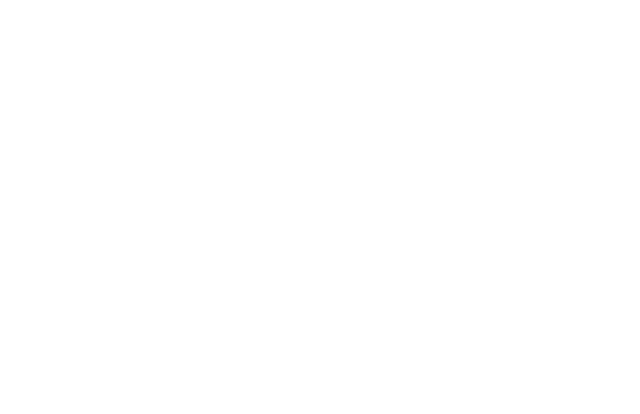
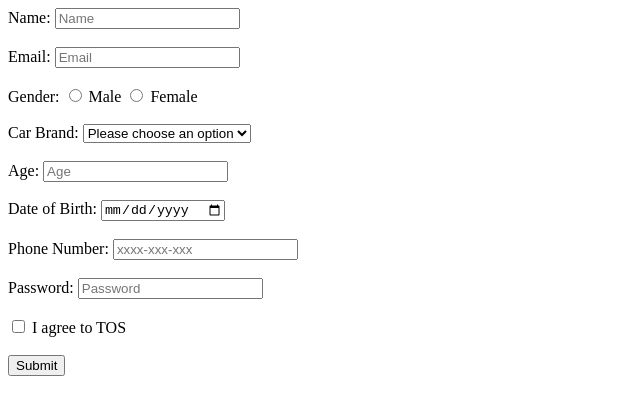
Before and after one commit to acciojob/signup-form-car-Saif1911-lab, a website: page main.html in a window 1280 px wide. Shown: the whole page, without its empty margins (0-640 px from the left). Drawn offline with Linux system fonts and the light colour scheme.

Commit message:
created a submission

```diff
--- a/main.html
+++ b/main.html
@@ -8,6 +8,71 @@
 
 <body>
 	<!-- the entire body must be written by student -->
+	<form action="#" method="POST">
+
+  <label for="name">
+    Name:
+    <input type="text" name="name" id="name" placeholder="Name" required>
+  </label>
+  <br><br>
+
+  <label for="email">
+    Email:
+    <input type="email" name="email" id="email" placeholder="Email" required>
+  </label>
+  <br><br>
+
+  <label>
+    Gender:
+    <input type="radio" name="gender" id="gender_m" value="male" required> Male
+    <input type="radio" name="gender" id="gender_f" value="female" required> Female
+  </label>
+  <br><br>
+
+  <label for="cars">
+    Car Brand:
+    <select name="car" id="cars" required>
+      <option value="">Please choose an option</option>
+      <option value="bmw">BMW</option>
+      <option value="audi">Audi</option>
+      <option value="tata">Tata</option>
+    </select>
+  </label>
+  <br><br>
+
+  <label for="age">
+    Age:
+    <input type="number" name="age" id="age" placeholder="Age" required>
+  </label>
+  <br><br>
+
+  <label for="dob">
+    Date of Birth:
+    <input type="date" name="dob" id="dob" required>
+  </label>
+  <br><br>
+
+  <label for="tel">
+    Phone Number:
+    <input type="tel" name="phone" id="tel" placeholder="xxxx-xxx-xxx">
+  </label>
+  <br><br>
+
+  <label for="password">
+    Password:
+    <input type="password" name="password" id="password" placeholder="Password" required>
+  </label>
+  <br><br>
+
+  <label for="tos">
+    <input type="checkbox" id="tos" required> I agree to TOS
+  </label>
+  <br><br>
+
+  <input type="submit" value="Submit">
+
+</form>
+
     <script type="text/javascript" src="./script.js">
 </script>
 
```
